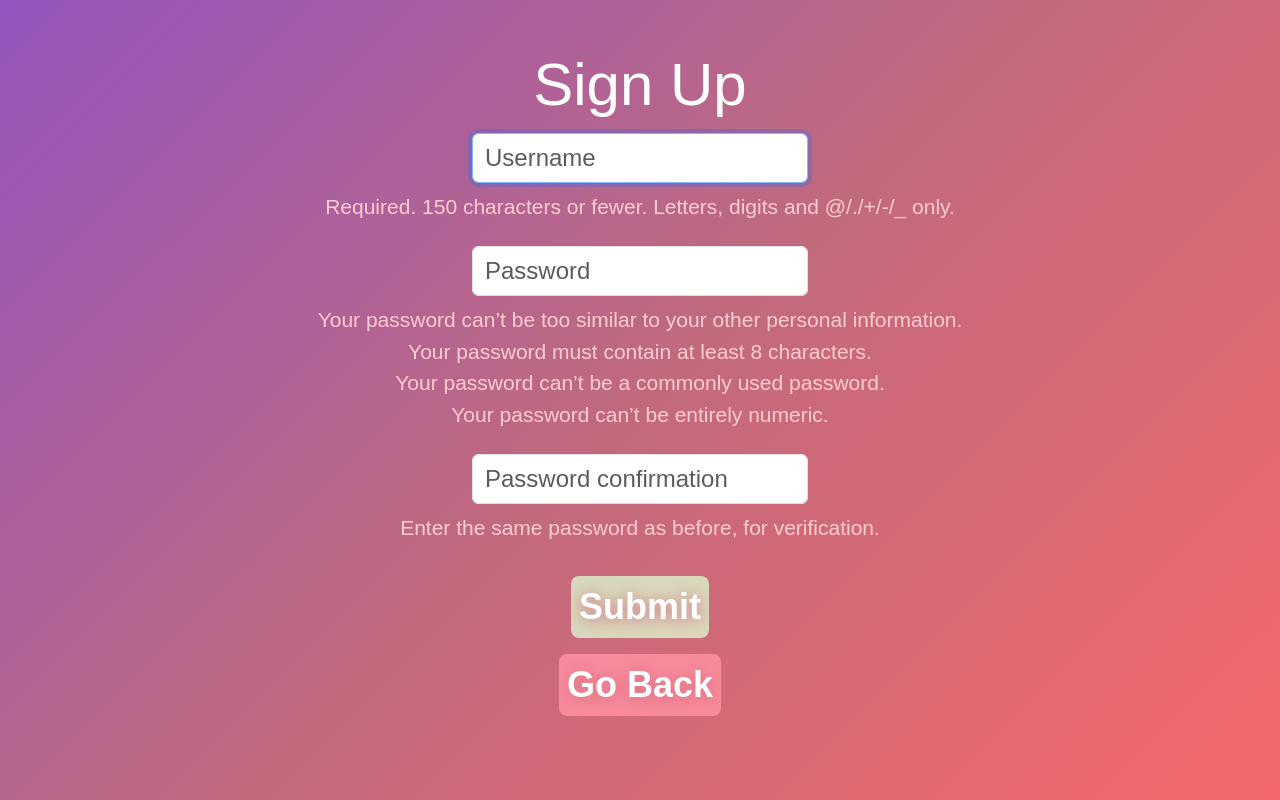
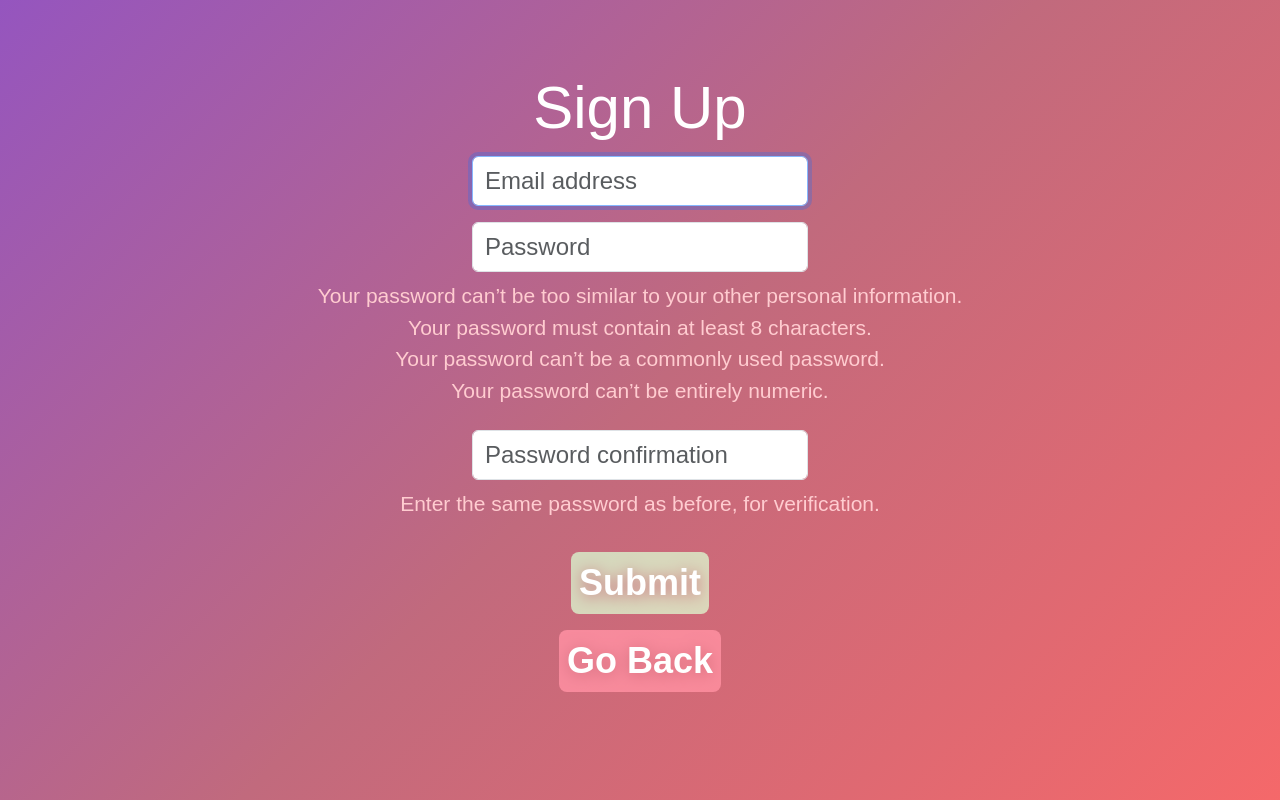
Before and after one commit to jacobpoulton/social-matching, a Django app: page /accounts/new/ in a window 1280 px wide. Run offline with Django 4.2, Linux system fonts and the light colour scheme; some libraries are stand-ins or nearby versions; some web fonts are replaced.

Commit message:
migrated user model to use email instead of username

```diff
--- a/social_matching/base/admin.py
+++ b/social_matching/base/admin.py
@@ -1,5 +1,7 @@
 from django.contrib import admin
-from django.contrib.auth.admin import UserAdmin
 from .models import User
 
-admin.site.register(User, UserAdmin)
+
+@admin.register(User)
+class UserAdmin(admin.ModelAdmin):
+    pass
--- a/social_matching/base/forms.py
+++ b/social_matching/base/forms.py
@@ -6,4 +6,4 @@ from django.contrib.auth import get_user_model
 class CustomUserCreationForm(UserCreationForm):
     class Meta:
         model = get_user_model()
-        fields = ("username", "password1", "password2")
+        fields = ("email", "password1", "password2")
--- a/social_matching/base/models.py
+++ b/social_matching/base/models.py
@@ -1,11 +1,45 @@
 from django.db import models
 from django.contrib.auth.models import AbstractUser
+from django.contrib.auth.base_user import BaseUserManager
+from django.utils.translation import gettext_lazy as _
+
+
+# Custom user manager used for the below user class.
+class UserManager(BaseUserManager):
+    use_in_migrations = True
+
+    def create_user(self, email, password=None):
+        # Require email
+        if not email:
+            raise ValueError("Users require an email address.")
+
+        # Create and save model
+        user = self.model(email=self.normalize_email(email))
+        user.set_password(password)
+        user.save(using=self._db)
+        return user
+
+    def create_superuser(self, email, password):
+        # Create regular user and apply admin
+        user = self.create_user(email, password=password)
+        user.is_staff = True
+        user.is_superuser = True
+        user.save(using=self._db)
+        return user
 
 
 # Base user class.
 # Stores identifiable information as well as auth information.
 # To be deleted once project has ran its course.
 class User(AbstractUser):
+    # Username is replaced with email field
+    username = None
+    email = models.EmailField(_('email address'), unique=True)
+    objects = UserManager()
+    USERNAME_FIELD = 'email'
+    REQUIRED_FIELDS = []
+
+    # Relations to other user data
     details = models.OneToOneField('UserDetails', on_delete=models.PROTECT, null=True)
     preferences = models.OneToOneField('UserPreferences', on_delete=models.PROTECT, null=True)
 
--- a/social_matching/static/theme.css
+++ b/social_matching/static/theme.css
@@ -83,6 +83,16 @@
 
 .form-control::selection {
     background: #00000022;
+}
+
+.invalid-feedback {
+    color: var(--light);
+    text-shadow: 0px 1px 3px #000A;
+    font-weight: 600;
+    background: var(--red_1);
+    margin-block: var(--page-pad);
+    padding: var(--page-pad);
+    border-radius: var(--page-pad);
 }
 
 .btn {
--- a/social_matching/templates/registration/create-user.html
+++ b/social_matching/templates/registration/create-user.html
@@ -2,35 +2,16 @@
 {% load bootstrap5 %}
 
 {% block content %}
-    <div class="form-container">
-        {% if form.errors or next %}
-            <h4 class="form-warning">
-                {% if form.errors %}
-                    Invalid details provided.<br>Please try again.
-                {% endif %}
-
-                {% if next %}
-                    {% if user.is_authenticated %}
-                        Your account doesn't have access to this page. To proceed, please login with an account that has access.
-                    {% else %}
-                        Please login to see this page.
-                    {% endif %}
-                {% endif %}
-            </h4>
-        {% else %}
-        <br>
-        {% endif %}
     <form method="post" action="{% url 'create-user' %}">
         {% csrf_token %}
         <div class="form-group">
             <h2>Sign Up</h2>
-                {% bootstrap_field form.username show_label=False %}
-                {% bootstrap_field form.password1 show_label=False %}
+            {% bootstrap_field form.email show_label=False %}
+            {% bootstrap_field form.password1 show_label=False bound_css_class='' %}
             {% bootstrap_field form.password2 show_label=False %}
             <button type="submit" class="btn btn-success" value="create-user">Submit</button>
         </div>
         <input type="hidden" name="next" value="{{ next }}">
         <a class="btn btn-danger" href="{% url 'home' %}">Go Back</a>
     </form>
-    </div>
 {% endblock %}
```
Also changed, not shown: social_matching/base/migrations/0001_initial.py, social_matching/base/migrations/0002_alter_user_details_alter_user_preferences.py (deleted). Lines whose indentation alone changed are shown as unchanged.
